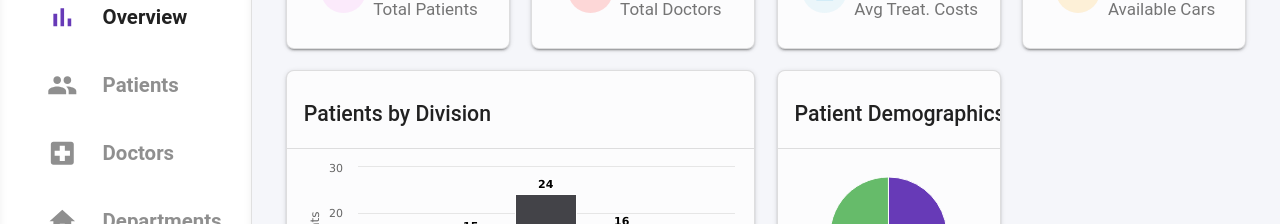
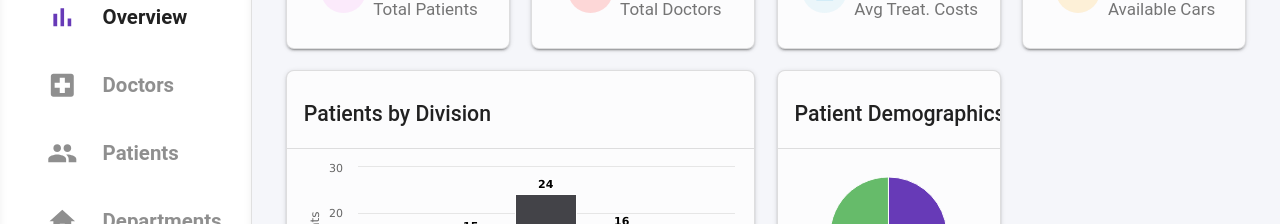
Before and after one commit to JetBoom/healthcare-ui-demo, a React (Create React App) app: page / in a window 1280 px wide. Shown: the part 170-394 px from the top of the page. Built offline with nearby package versions, Linux system fonts and the light colour scheme.

Commit message:
Move doctors up

```diff
--- a/src/routes/index.js
+++ b/src/routes/index.js
@@ -21,18 +21,18 @@ const RouteList = [
     icon: BarChartIcon,
   },
   {
+    mainNavName: 'Doctors',
+    path: '/doctors',
+    exact: true,
+    element: DoctorsListPage,
+    icon: LocalHospitalIcon,
+  },
+  {
     mainNavName: 'Patients',
     path: '/patients',
     exact: true,
     element: PatientsListPage,
     icon: PeopleIcon,
-  },
-  {
-    mainNavName: 'Doctors',
-    path: '/doctors',
-    exact: true,
-    element: DoctorsListPage,
-    icon: LocalHospitalIcon,
   },
   {
     mainNavName: 'Departments',
```
